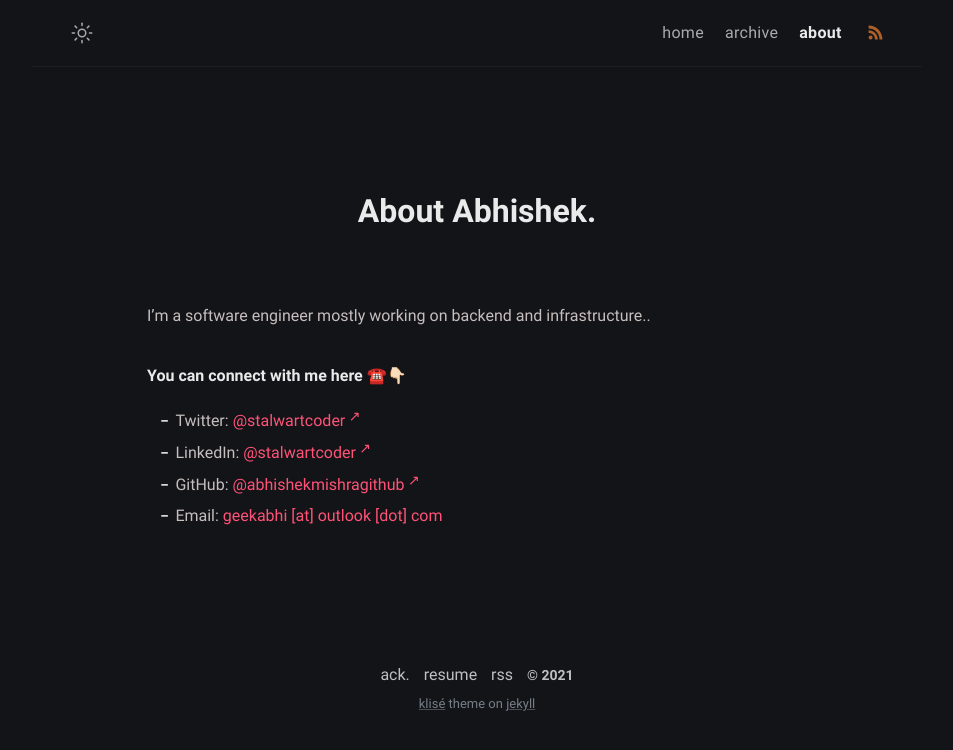
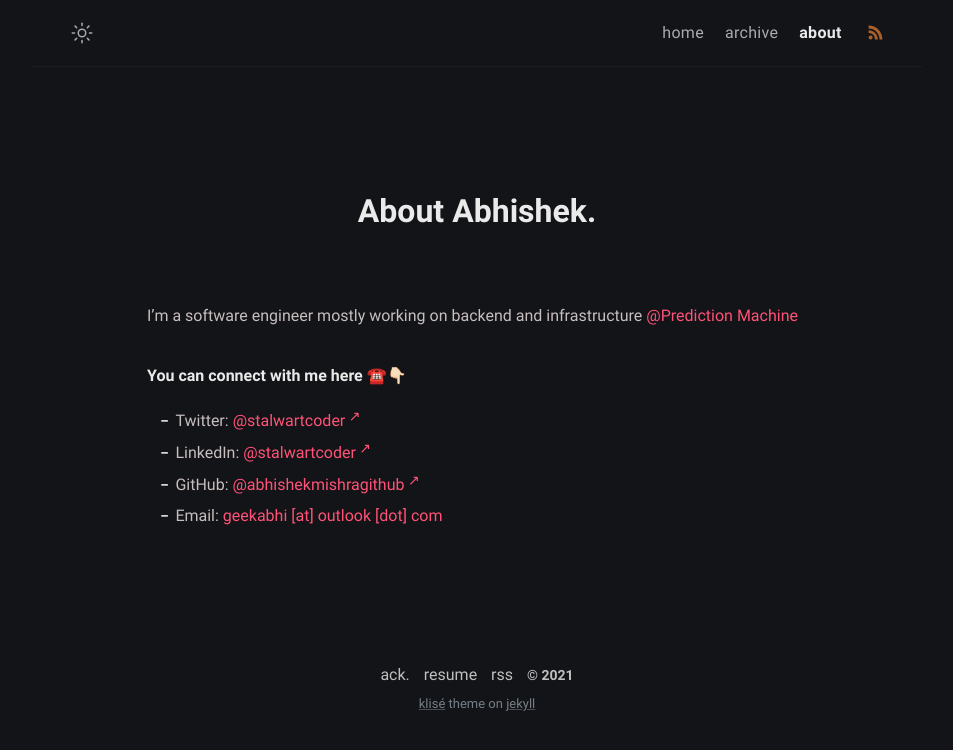
Before and after one commit to abhishekmishragithub/Jekyll-site, a Jekyll site: the page built from about.md, in a window 1280 px wide. Shown: the top 750 px of the page, without its empty margins (163-1116 px from the left). Built offline with Jekyll 4.4.1, drawn with Linux system fonts in a browser that asks for light colours.

Commit message:
chore: update about me

```diff
--- a/about.md
+++ b/about.md
@@ -2,11 +2,11 @@
 title: About Abhishek
 permalink: /about/
 layout: page
-excerpt: Hello Folks, I'm a software engineer currently working @Saama research lab in Chennai.
+excerpt: Hello Folks, I'm a software engineer currently working @Prediction Machine.
 comments: false
 ---
 
-I'm a software engineer mostly working on backend and infrastructure..
+I'm a software engineer mostly working on backend and infrastructure [@Prediction Machine](https://predmachine.com/)
 
 **You can connect with me here ☎️👇🏻**
 
```
